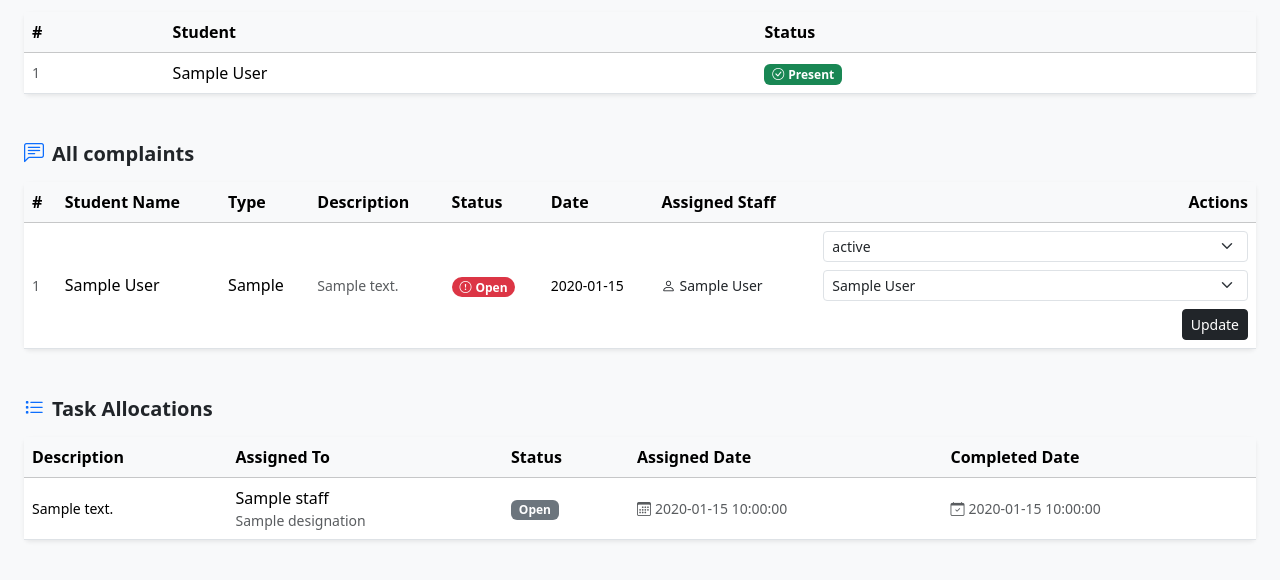
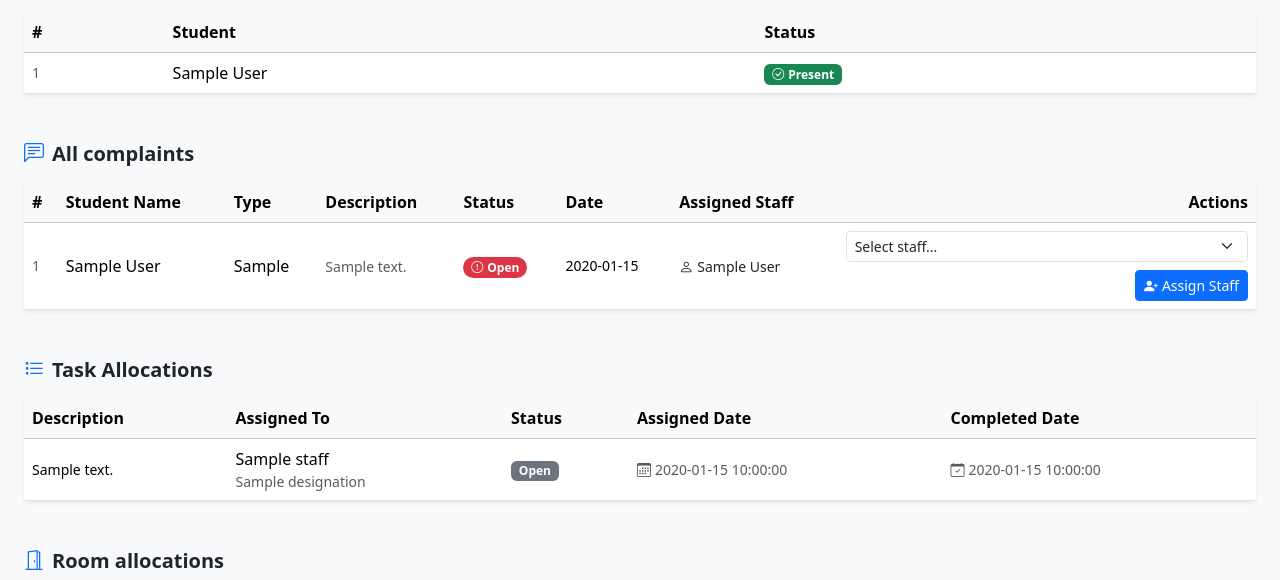
Before and after one commit to Ankit8804Sharma/Hostel-Management, a Flask app: template app/templates/warden/dashboard.html in a window 1280 px wide. Shown: the part 342-922 px from the top of the page. Run offline with Flask 3, Linux system fonts and the light colour scheme; tables that the repository leaves empty hold one stand-in row (values such as "Sample post"); the template is opened without the code that fills it: values that come from a table or form of the project are taken from there, most other values are stand-ins (such as "Sample title", 1, 10 or a date in 2020).

Commit message:
feat: add complaint assignment and resolve functionality for warden

```diff
--- a/app/templates/warden/dashboard.html
+++ b/app/templates/warden/dashboard.html
@@ -190,22 +190,30 @@
                   {% endif %}
                 </td>
                 <td class="text-end">
-                  <form method="post" action="{{ url_for('warden.update_complaint', complaint_id=c.complaint_id) }}" class="d-flex flex-column flex-xl-row align-items-stretch align-items-xl-center gap-2 justify-content-end flex-wrap">
-                    <select name="status" class="form-select form-select-sm shadow-none" style="min-width: 7rem;" aria-label="Status">
-                      {% for s in complaint_statuses %}
-                      <option value="{{ s }}" {% if c.status == s %}selected{% endif %}>{{ s }}</option>
-                      {% endfor %}
-                    </select>
-                    <select name="staff_id" class="form-select form-select-sm shadow-none" style="min-width: 9rem;" aria-label="Assign staff">
-                      <option value="">Unassigned</option>
-                      {% for s in staff_members %}
-                      <option value="{{ s.staff_id }}" {% if c.staff_id == s.staff_id %}selected{% endif %}>{{ s.name }}</option>
-                      {% endfor %}
-                    </select>
-                    <button type="submit" class="btn btn-sm btn-dark text-nowrap">
-                      Update
-                    </button>
-                  </form>
+                  {% set t = (c.status|string)|lower|trim %}
+                  {% if t == 'open' %}
+                    <form method="post" action="{{ url_for('warden.assign_complaint', complaint_id=c.complaint_id) }}" class="d-flex flex-column flex-xl-row align-items-stretch align-items-xl-center gap-2 justify-content-end flex-wrap">
+                      <select name="staff_id" class="form-select form-select-sm shadow-none" style="min-width: 9rem;" required aria-label="Select staff">
+                        <option value="" selected disabled>Select staff...</option>
+                        {% for s in staff_members %}
+                        <option value="{{ s.staff_id }}">{{ s.name }} ({{ s.designation }})</option>
+                        {% endfor %}
+                      </select>
+                      <button type="submit" class="btn btn-sm btn-primary text-nowrap">
+                        <i class="bi bi-person-plus-fill me-1"></i>Assign Staff
+                      </button>
+                    </form>
+                  {% elif t == 'in progress' %}
+                    <form method="post" action="{{ url_for('warden.resolve_complaint', complaint_id=c.complaint_id) }}">
+                      <button type="submit" class="btn btn-sm btn-success text-nowrap">
+                        <i class="bi bi-check-lg me-1"></i>Mark Resolved
+                      </button>
+                    </form>
+                  {% else %}
+                    <span class="text-muted small fw-medium">
+                      <i class="bi bi-check-circle-fill me-1"></i>Resolved
+                    </span>
+                  {% endif %}
                 </td>
               </tr>
               {% endfor %}
```
Also changed, not shown: app/routes/warden.py (+40 -0 lines).
